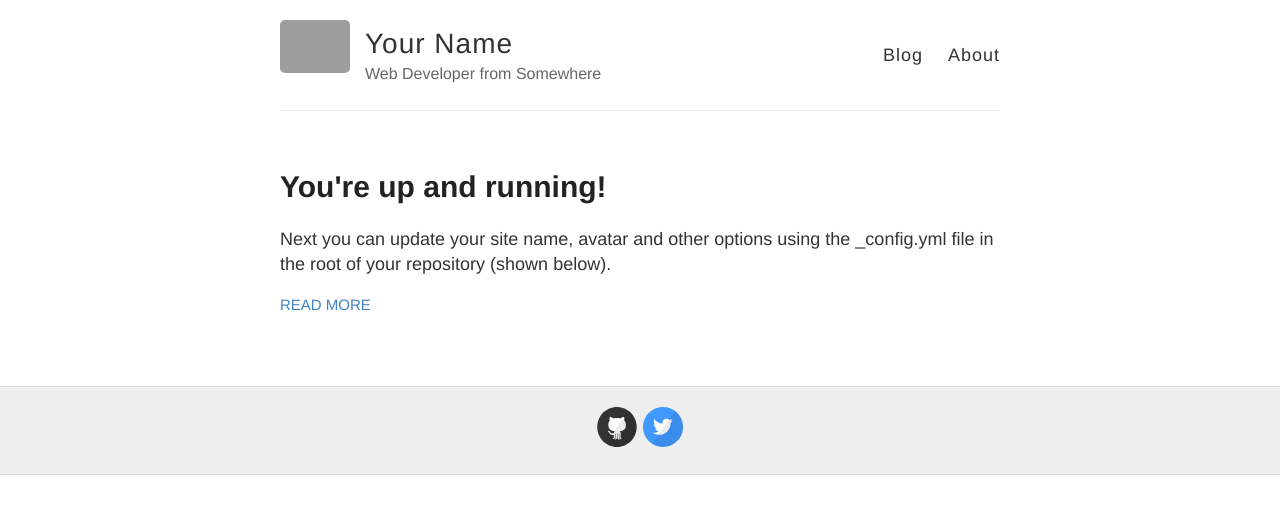
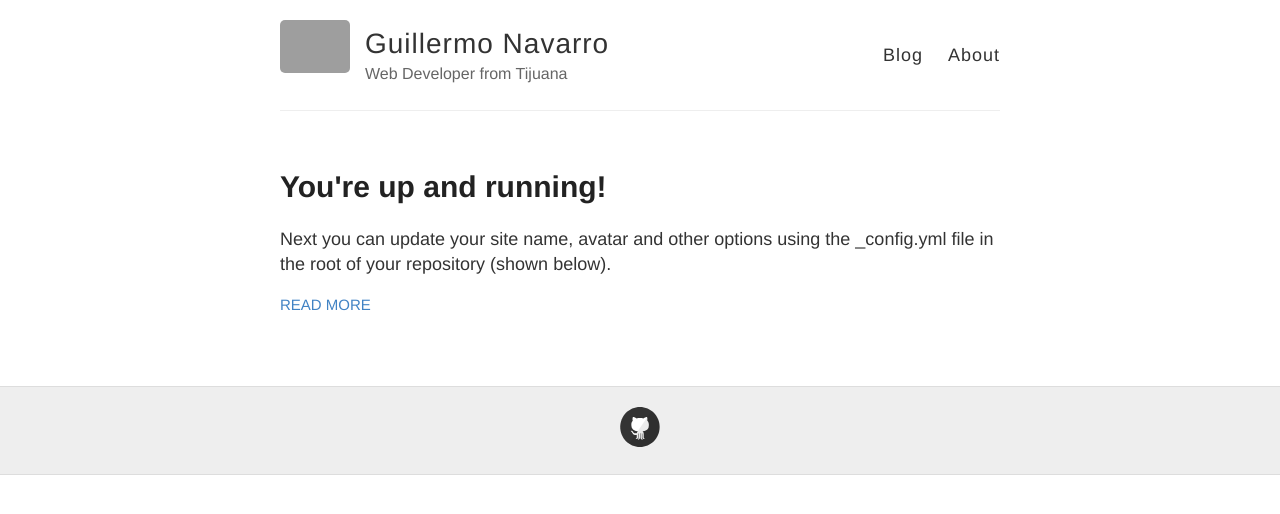
Before and after one commit to guille1194/guille1194.github.io, a Jekyll site: the page built from index.html, in a window 1280 px wide. Shown: the top 514 px of the page. Built offline with Jekyll 4.4.1, drawn with Linux system fonts in a browser that asks for light colours; grey boxes are pictures that could not be loaded.

Commit message:
Update _config.yml

```diff
--- a/_config.yml
+++ b/_config.yml
@@ -3,10 +3,10 @@
 #
 
 # Name of your site (displayed in the header)
-name: Your Name
+name: Guillermo Navarro
 
 # Short bio or description (displayed in the header)
-description: Web Developer from Somewhere
+description: Web Developer from Tijuana
 
 # URL of your avatar or profile pic (you could use your GitHub profile pic)
 avatar: https://raw.githubusercontent.com/barryclark/jekyll-now/master/images/jekyll-logo.png
@@ -21,12 +21,12 @@ footer-links:
   email:
   facebook:
   flickr:
-  github: barryclark/jekyll-now
+  github: guille1194
   instagram:
   linkedin:
   pinterest:
   rss: # just type anything here for a working RSS icon
-  twitter: jekyllrb
+  twitter:
   stackoverflow: # your stackoverflow profile, e.g. "users/50476/bart-kiers"
   youtube: # channel/<your_long_string> or user/<user-name>
   googleplus: # anything in your profile username that comes after plus.google.com/
```
